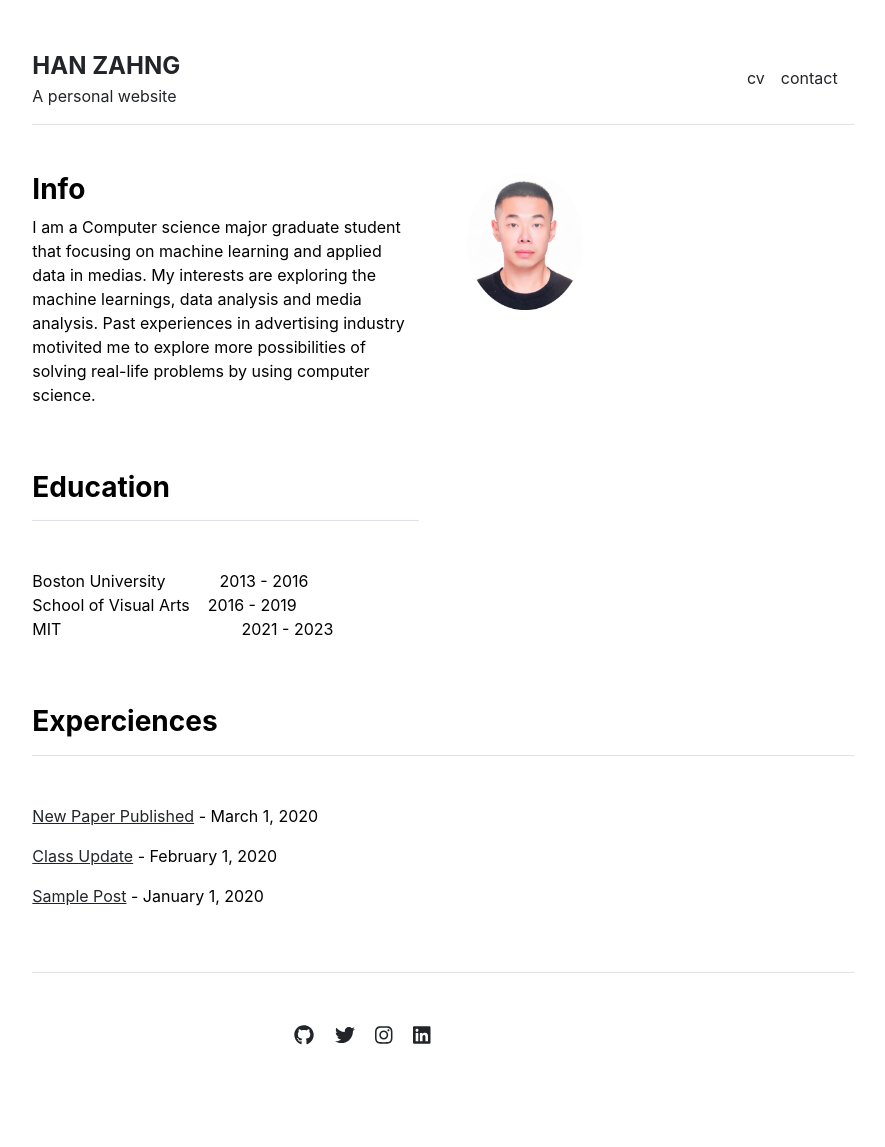
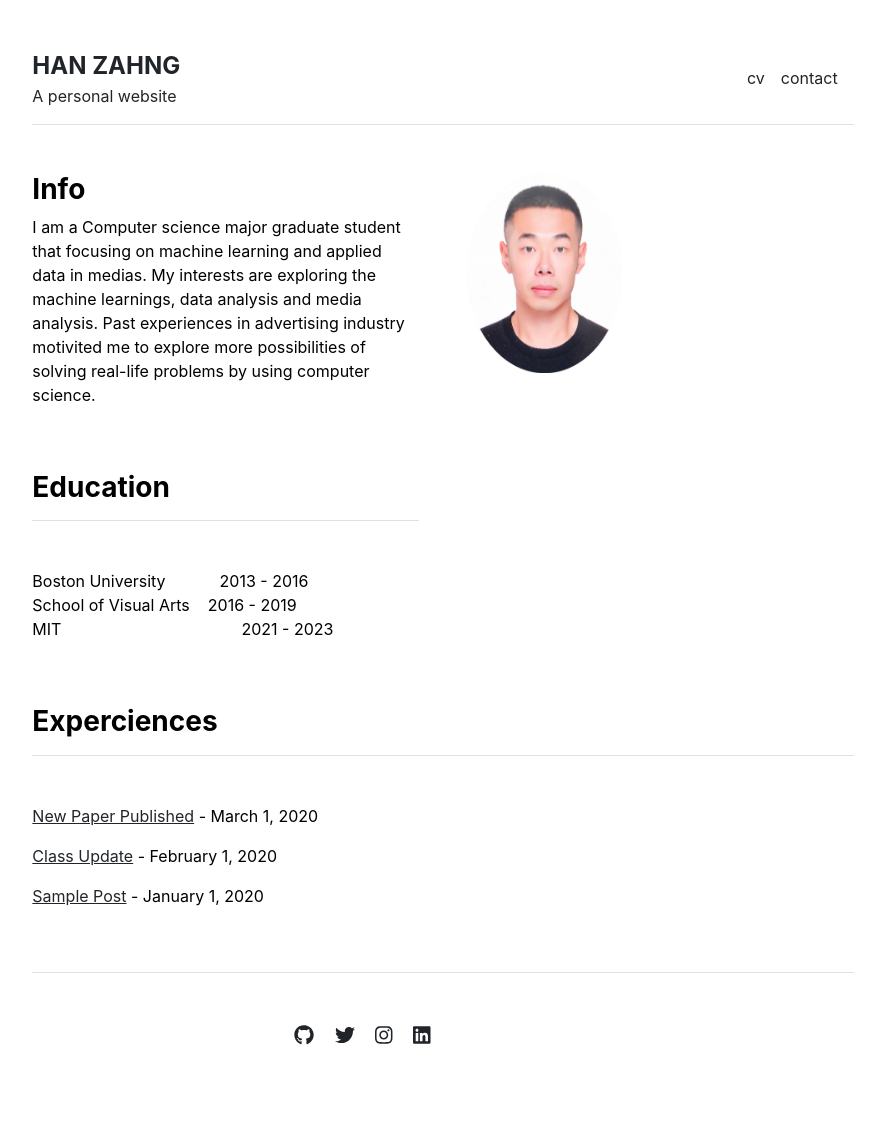
Before and after one commit to dukerosen/personal-website, a Jekyll site: the page built from index.md, in a window 1280 px wide. Shown: the whole page, without its empty margins (197-1082 px from the left). Built offline with Jekyll 4.4.1, drawn with Linux system fonts in a browser that asks for light colours.

Commit message:
Update home.html

```diff
--- a/_layouts/home.html
+++ b/_layouts/home.html
@@ -8,7 +8,7 @@ layout: default
     {{ content }}
   </div>
   <div class="col-md-6">
-    <img src="assets/img/home.jpg" alt=" " width="30%" height="55%">
+    <img src="assets/img/home.jpg" alt=" " width="40%" height="80%">
   </div>
 </div>
 
```
